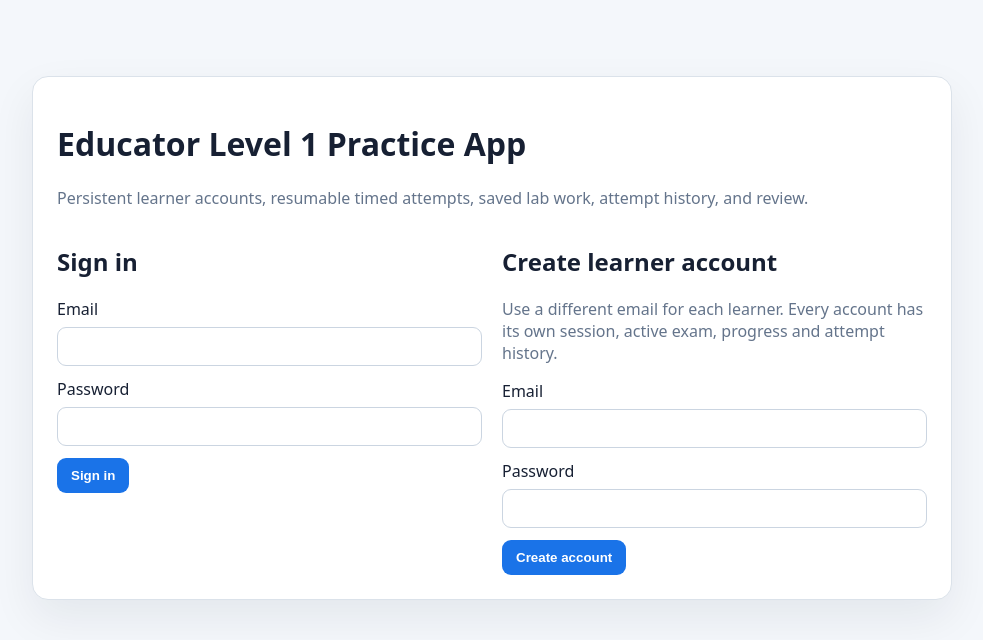
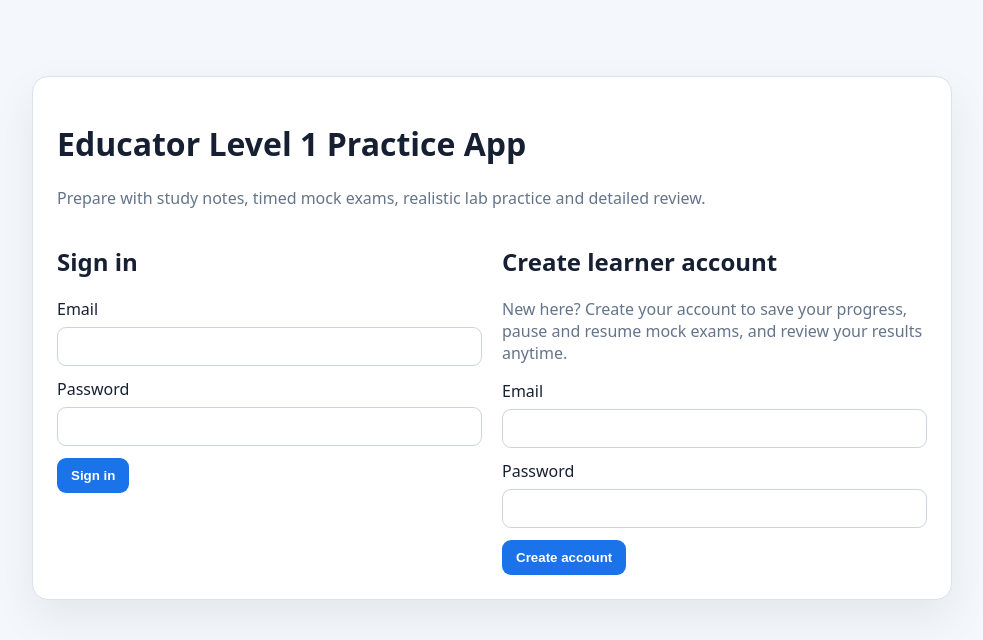
Before and after one commit to scaleblueprint/gce-level1-practice, a FastAPI app: page / in a window 1280 px wide. Shown: the top 640 px of the page, without its empty margins (148-1131 px from the left). Run offline with FastAPI, Linux system fonts and the light colour scheme; some libraries are stand-ins or nearby versions.

Commit message:
Make login and registration copy learner-friendly

```diff
--- a/app/templates/login.html
+++ b/app/templates/login.html
@@ -2,6 +2,6 @@
 <html><head><meta charset="utf-8"><meta name="viewport" content="width=device-width,initial-scale=1"><title>GCE Level 1 Practice</title>
 <style>
 body{font-family:system-ui,-apple-system,Segoe UI,Roboto,Arial;background:#f4f7fb;margin:0;color:#172033}.wrap{max-width:920px;margin:7vh auto;padding:20px}.card{background:white;border:1px solid #dbe2ea;border-radius:16px;padding:24px;box-shadow:0 18px 45px #11182712}.grid{display:grid;grid-template-columns:1fr 1fr;gap:20px}input{width:100%;padding:11px;border:1px solid #cbd5e1;border-radius:9px;box-sizing:border-box;margin:7px 0 12px}button{padding:10px 14px;border:0;border-radius:9px;background:#1a73e8;color:white;font-weight:700;cursor:pointer}.muted{color:#64748b}.error{background:#fce8e6;border:1px solid #efb8b3;padding:10px;border-radius:9px;margin-bottom:14px}@media(max-width:700px){.grid{grid-template-columns:1fr}}
-</style></head><body><div class="wrap"><div class="card"><h1>Educator Level 1 Practice App</h1><p class="muted">Persistent learner accounts, resumable timed attempts, saved lab work, attempt history, and review.</p>{% if error %}<div class="error">{{ error }}</div>{% endif %}
+</style></head><body><div class="wrap"><div class="card"><h1>Educator Level 1 Practice App</h1><p class="muted">Prepare with study notes, timed mock exams, realistic lab practice and detailed review.</p>{% if error %}<div class="error">{{ error }}</div>{% endif %}
 <div class="grid"><form method="post" action="/login"><h2>Sign in</h2><label>Email</label><input type="email" name="email" required><label>Password</label><input type="password" name="password" required><button>Sign in</button></form>
-<form method="post" action="/register"><h2>Create learner account</h2><p class="muted">Use a different email for each learner. Every account has its own session, active exam, progress and attempt history.</p><label>Email</label><input type="email" name="email" required><label>Password</label><input type="password" name="password" minlength="8" required><button>Create account</button></form></div></div></div></body></html>
+<form method="post" action="/register"><h2>Create learner account</h2><p class="muted">New here? Create your account to save your progress, pause and resume mock exams, and review your results anytime.</p><label>Email</label><input type="email" name="email" required><label>Password</label><input type="password" name="password" minlength="8" required><button>Create account</button></form></div></div></div></body></html>
```
